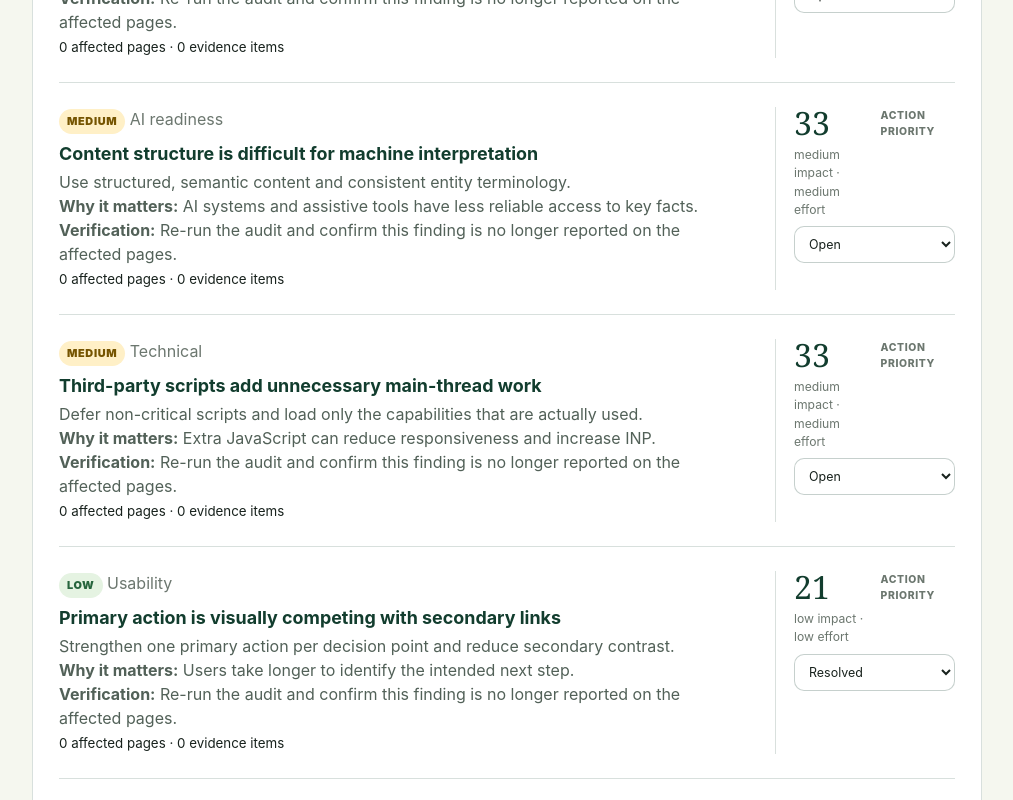
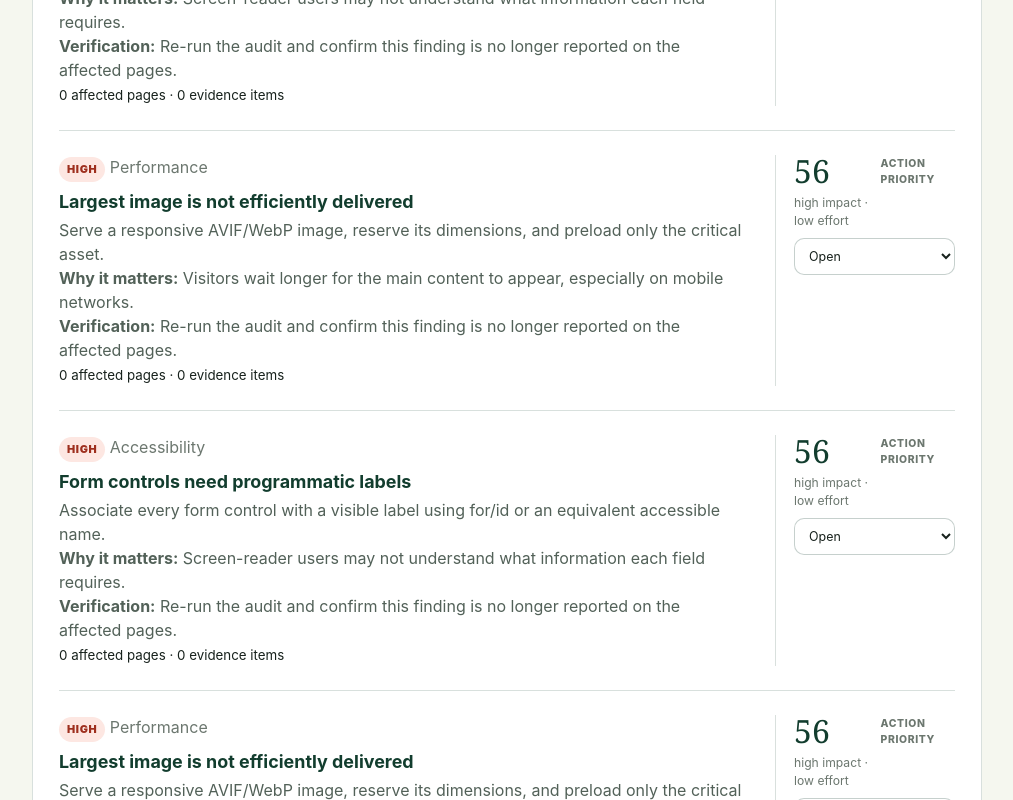
Before and after one commit to ottimosite/ottimo, a React (Vite) app: page /app/recommendations in a window 1280 px wide. Shown: the part 1080-1880 px from the top of the page, without its empty margins (256-1269 px from the left). Built offline with nearby package versions, Linux system fonts and the light colour scheme.

Commit message:
fix: sort recommendations by action priority score

```diff
--- a/src/features/recommendations/Recommendations.tsx
+++ b/src/features/recommendations/Recommendations.tsx
@@ -14,7 +14,7 @@ export function Recommendations() {
   const all = audits.flatMap(audit => (audit.actions ?? buildOptimizationActions(audit.issues)).map(action => ({ ...action, auditId: audit.id })))
   const shown = useMemo(() => [...all]
     .filter(issue => (category === 'all' || issue.category === category) && (status === 'all' || issue.status === status) && `${issue.title} ${issue.expectedOutcome} ${issue.implementationSteps.join(' ')}`.toLowerCase().includes(query.toLowerCase()))
-    .sort((a, b) => sort === 'priority' ? b.priority - a.priority : a.title.localeCompare(b.title)), [all, category, query, sort, status])
+    .sort((a, b) => sort === 'priority' ? b.priorityScore - a.priorityScore : a.title.localeCompare(b.title)), [all, category, query, sort, status])
 
   const updateStatus = (auditId: string, issueId: string, nextStatus: Status) => {
     const next = audits.map(audit => audit.id === auditId ? { ...audit, issues: audit.issues.map(issue => issue.id === issueId ? { ...issue, status: nextStatus } : issue) } : audit)
```
